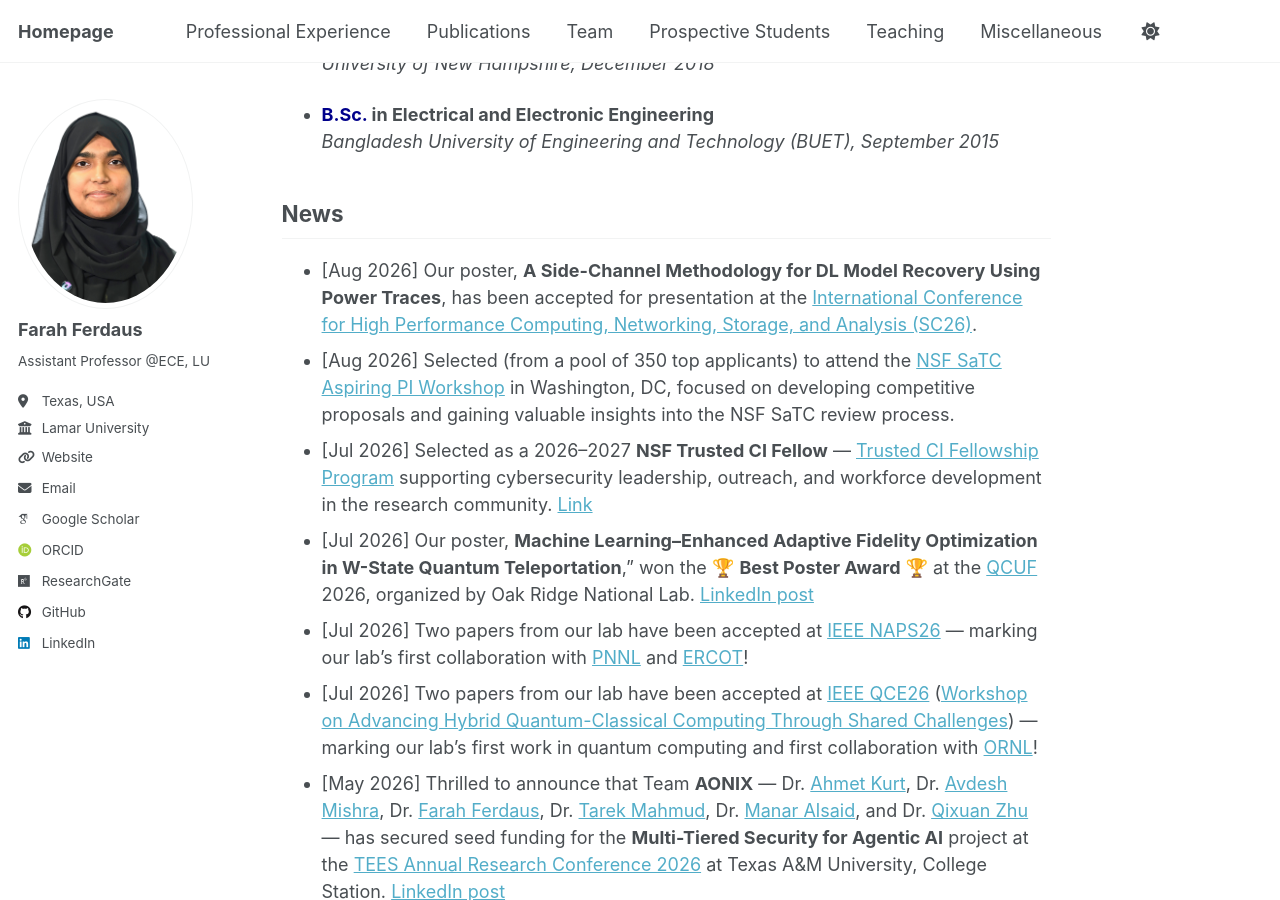
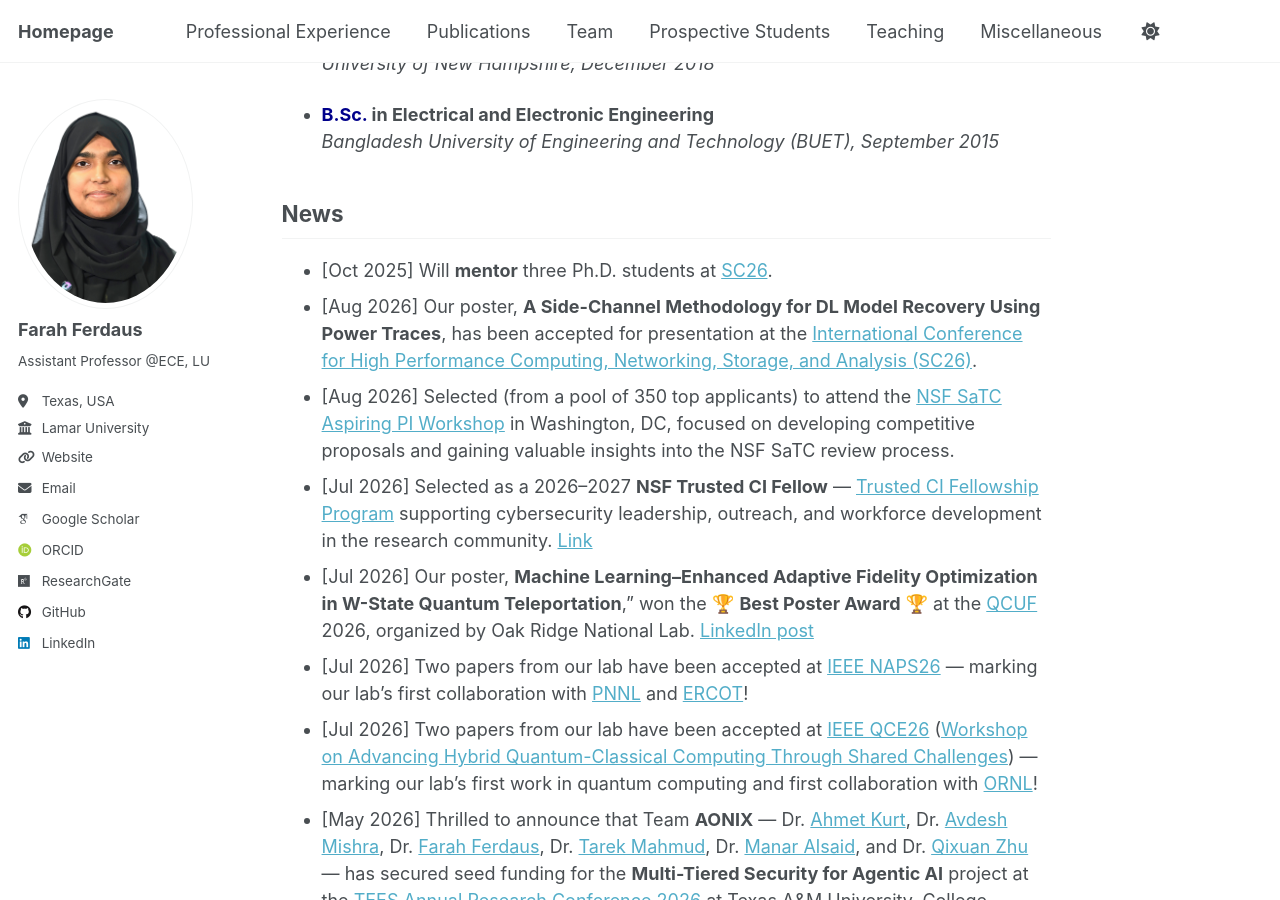
Before and after one commit to fferdaus/fferdaus.github.io, a Jekyll site: the page built from _pages/about.md, in a window 1280 px wide and 900 px high, scrolled down 861 px. Built offline with Jekyll 4.4.1, drawn with Linux system fonts in a browser that asks for light colours; emoji names are drawn with the system emoji font; some web fonts are replaced.

Commit message:
Update about.md

```diff
--- a/_pages/about.md
+++ b/_pages/about.md
@@ -61,6 +61,7 @@ I have published numerous scientific articles, including journal articles, confe
 <br> [Poster – Rayhan](https://lamar0-my.sharepoint.com/:b:/g/personal/fferdaus_lamar_edu/IQDJAmfeKdWtRoJOF0tiFMUCAV5S6lzGjz5sl6GAh_drQu0?e=ODjbzc) \| [Poster – Taher](https://lamar0-my.sharepoint.com/:b:/g/personal/fferdaus_lamar_edu/IQDaqvUznGsSSbnXCy_U9GppAXAiHoaEPJ6QIkLvs-92vq0?e=bWgcDz)
 -->
 ## News
+- [Oct 2025] Will **mentor** three Ph.D. students at [SC26](https://sc26.supercomputing.org/students/mentor-protege-matching/).
 - [Aug 2026] Our poster, **A Side-Channel Methodology for DL Model Recovery Using Power Traces**, has been accepted for presentation at the [International Conference for High Performance Computing, Networking, Storage, and Analysis (SC26)](https://sc26.supercomputing.org/).
 <!--- Our poster, **A Side-Channel Methodology for DL Model Recovery Using Power Traces**, has been accepted for presentation at the [TACC Symposium for Texas Researchers (TACCSTER 2026)](https://tacc.utexas.edu/taccster/2026/) organized by the Texas Advanced Computing Center (TACC).-->
 - [Aug 2026] Selected (from a pool of 350 top applicants) to attend the [NSF SaTC Aspiring PI Workshop](https://nsfsatcaspiringpi2026.cs.jhu.edu/) in Washington, DC, focused on developing competitive proposals and gaining valuable insights into the NSF SaTC review process.
```
